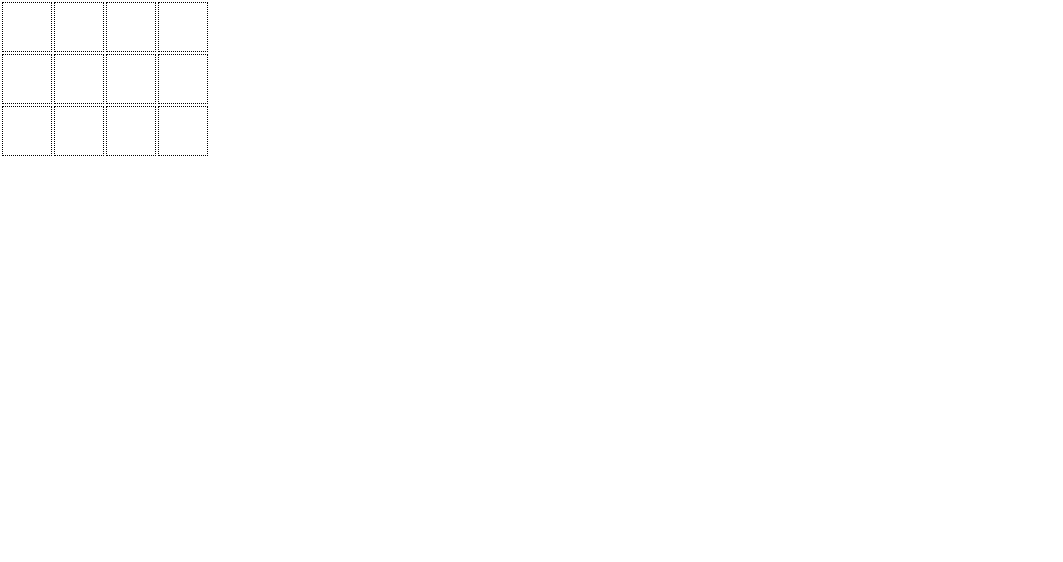
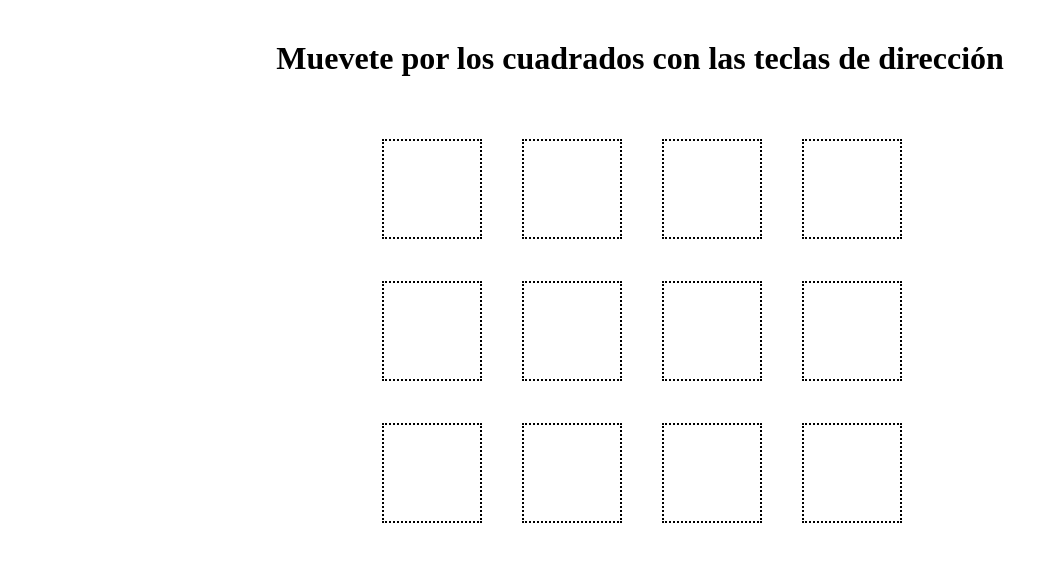
Before and after one commit to NishiAicchi/animation-dom, a plain HTML site: page index.html in a window 1280 px wide. Shown: the whole page, without its empty margins (0-1063 px from the left). Drawn offline with Linux system fonts and the light colour scheme.

Commit message:
modificando la estructura HTML/añadiendo CSS

```diff
--- a/css/main.css
+++ b/css/main.css
@@ -3,8 +3,23 @@
   margin: 0;
   padding: 0;
 }
-.square td {
-  border: 1px dotted black;
-  width: 50px;
-  height: 50px;
+h1 {
+  text-align: center;
+  margin-top: 40px;
 }
+#square {
+  position: relative;
+  left: 360px;
+  top: 40px;
+}
+td {
+  border: 2px dotted black;
+  float: left;
+  margin: 20px;
+  width: 100px;
+  height: 100px;
+}
+
+td:hover {
+  background-color: #f3f;
+}
--- a/index.html
+++ b/index.html
@@ -6,25 +6,26 @@
         <title>Animación en DOM</title>
     </head>
     <body>
-        <table class="square">
+        <h1>Muevete por los cuadrados con las teclas de dirección</h1>
+        <table id="square">
             <tbody>
                 <tr>
-                    <td></td>
-                    <td></td>
-                    <td></td>
-                    <td></td>
+                    <td class="c1"></td>
+                    <td class="c2"></td>
+                    <td class="c3"></td>
+                    <td class="c4"></td>
                 </tr>
                 <tr>
-                    <td></td>
-                    <td></td>
-                    <td></td>
-                    <td></td>
+                    <td class="c5"></td>
+                    <td class="c6"></td>
+                    <td class="c7"></td>
+                    <td class="c8"></td>
                 </tr>
                 <tr>
-                    <td></td>
-                    <td></td>
-                    <td></td>
-                    <td></td>
+                    <td class="c9"></td>
+                    <td class="c10"></td>
+                    <td class="c11"></td>
+                    <td class="c12"></td>
                 </tr>
             </tbody>
         </table>
--- a/js/app.js
+++ b/js/app.js
@@ -0,0 +1,8 @@
+window.onload = function() {
+  var board = document.querySelector('.square');
+  board.addEventListener('keydown', moving);
+};
+
+function moving() {
+
+}
```
